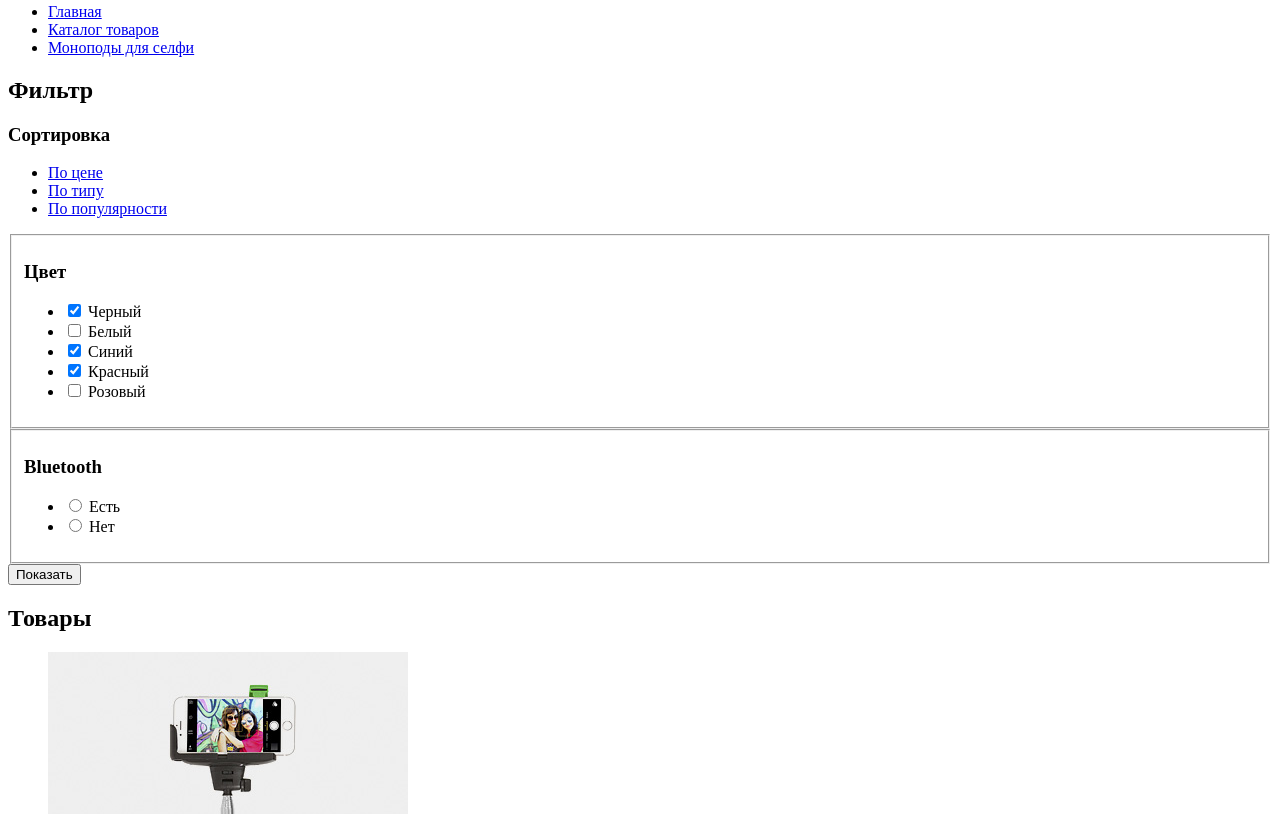
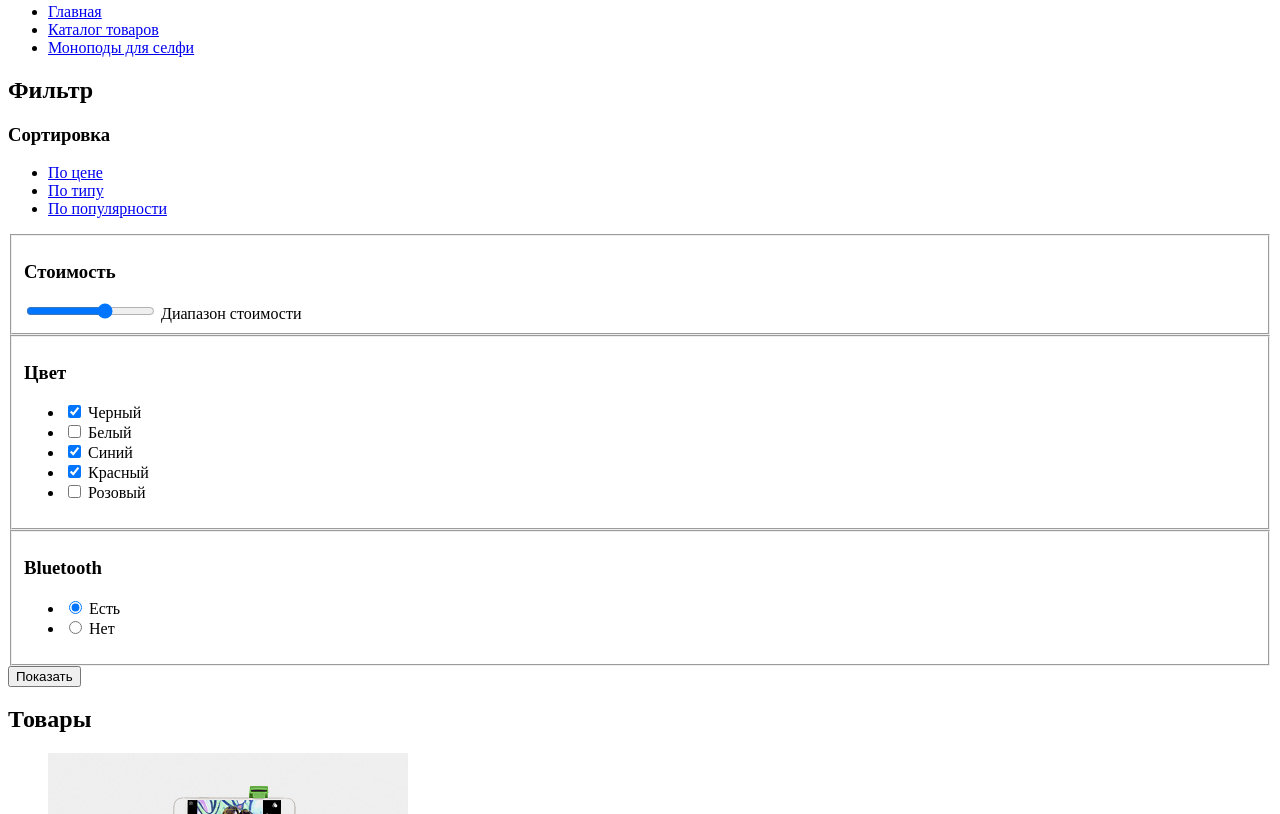
Before and after one commit to Renzi0n/647095-device-27, a plain HTML site: page catalog.html in a window 1280 px wide. Shown: the part 448-1262 px from the top of the page. Drawn offline with Linux system fonts and the light colour scheme.

Commit message:
Закончил разметку недостающих блоков

```diff
--- a/catalog.html
+++ b/catalog.html
@@ -58,6 +58,13 @@
             </article>
             <form action="" method="GET">
               <fieldset>
+                <h3>Стоимость</h3>
+                <input type="range" min="0" max="8000" value="5000" id="price">
+                <label for="price" class="visually-hidden">
+                  Диапазон стоимости
+                </label>
+              </fieldset>
+              <fieldset>
                 <h3>Цвет</h3>
                 <ul>
                   <li>
@@ -96,7 +103,7 @@
                 <h3>Bluetooth</h3>
                 <ul>
                   <li>
-                      <input type="radio" name="bluetooth" value="yes" id="yes">
+                    <input type="radio" name="bluetooth" value="yes" id="yes" checked>
                     <label for="yes">
                       Есть
                     </label>
```
Also changed, not shown: index.html (+3 -3 lines). Lines whose indentation alone changed are shown as unchanged.
